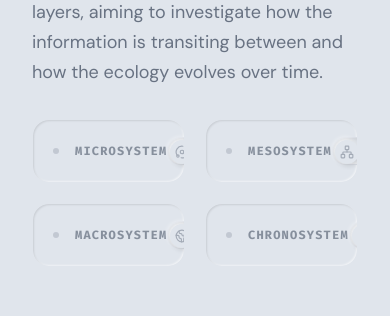
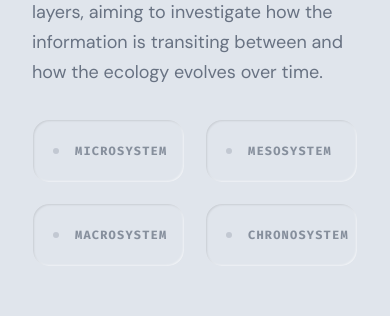
Before and after one commit to KefanXu/KefanXu_Web, a React (Vite) app: page / in a window 390 px wide. Shown: the part 4060-4376 px from the top of the page. Built offline with nearby package versions, Linux system fonts and the light colour scheme.

Commit message:
Hide toggle switch on small screens
The right segment containing the toggle switch is now hidden on screens smaller than 'lg' by adding 'hidden lg:flex' to its className. This improves the responsive layout for mobile devices.

```diff
--- a/src/components/Research.tsx
+++ b/src/components/Research.tsx
@@ -155,7 +155,7 @@ export const Research: React.FC<{ setIsDetailOpen?: (isOpen: boolean) => void }>
                       </div>
 
                       {/* Right segment */}
-                      <div className="relative z-10 w-16 h-full flex items-center justify-center">
+                      <div className="relative z-10 w-16 h-full hidden lg:flex items-center justify-center">
                         {/* Neumorphic toggle switch (visual only; whole button toggles) */}
                         <div
                           className={`relative w-12 h-7 rounded-full transition-all duration-300
```
